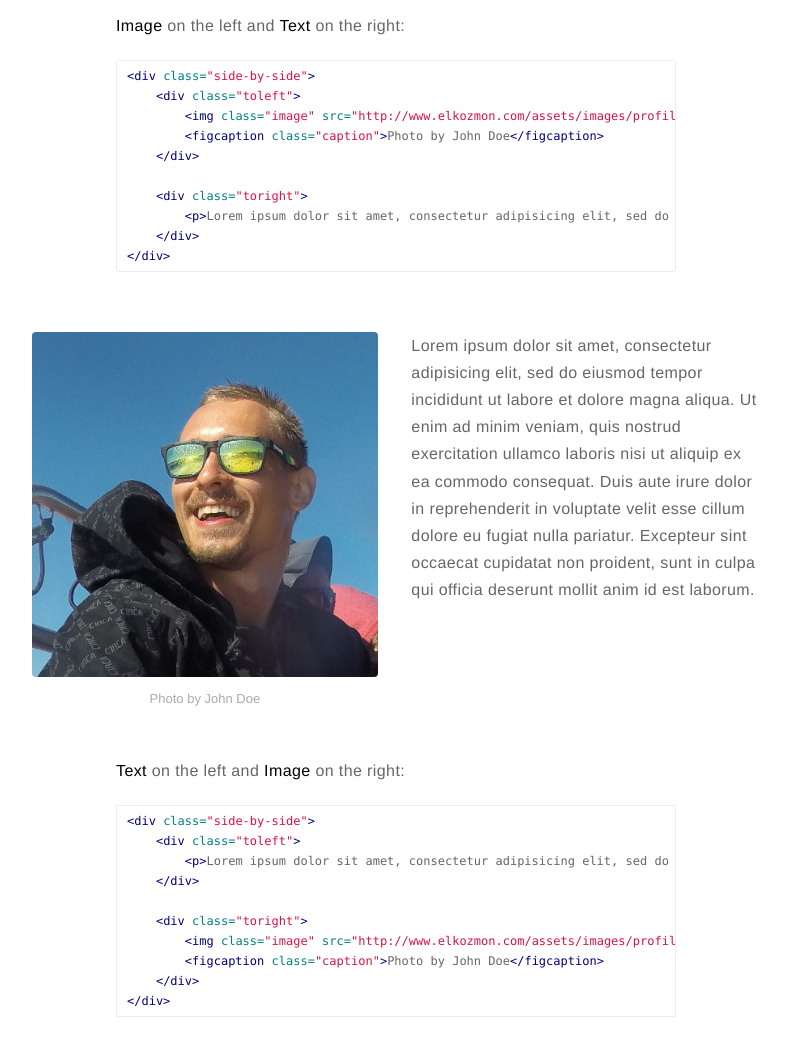
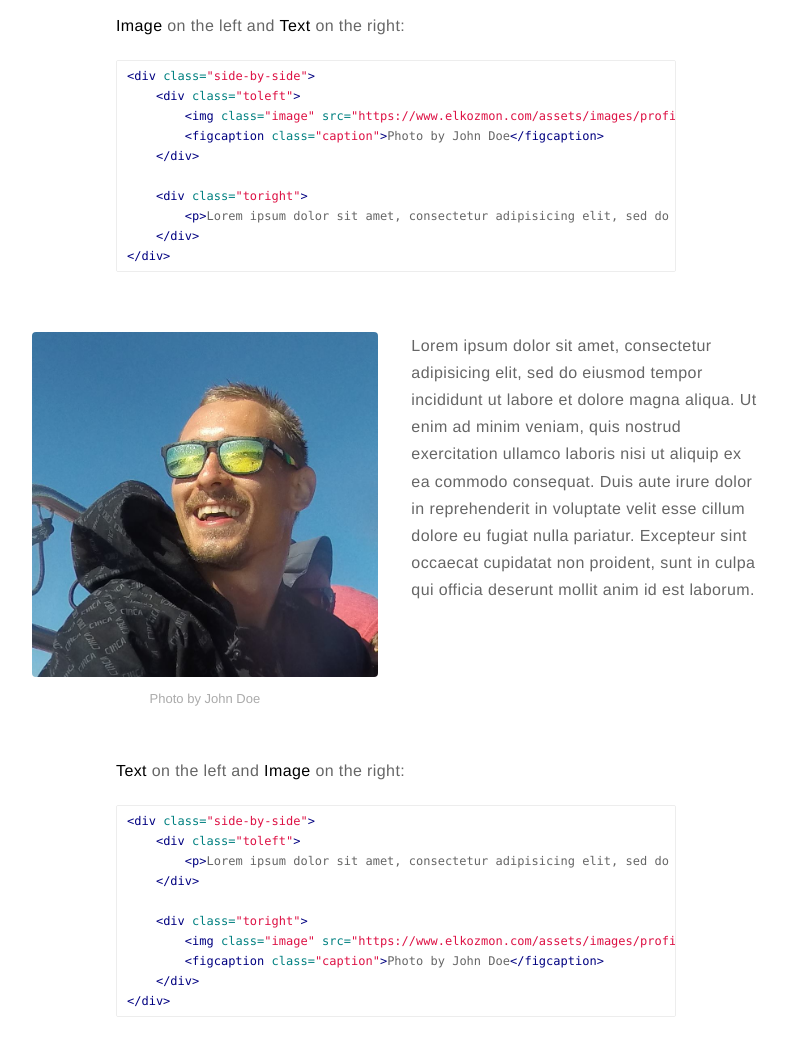
Before and after one commit to elkozmon/elkozmon.github.io, a Jekyll site: the page built from _posts/2015-02-24-markdown-extra-components.markdown, in a window 1280 px wide and 1400 px high, scrolled down 1068 px. Shown: the part 151-1188 px from the top of the window, without its empty margins (244-1032 px from the left). Built offline with Jekyll 4.4.1, drawn with Linux system fonts in a browser that asks for light colours; comment, search, counter and statistics services are not loaded; part of the change alters nothing that is shown.

Commit message:
Switch to HTTPS

```diff
--- a/_config.yml
+++ b/_config.yml
@@ -16,7 +16,7 @@ resume: false
 resume-external: true
 resume-url: https://google.com/?q=my+resume
 
-url: http://www.elkozmon.com
+url: https://www.elkozmon.com
 # your url: http://USERNAME.github.io
 
 permalink: /:title/
```
